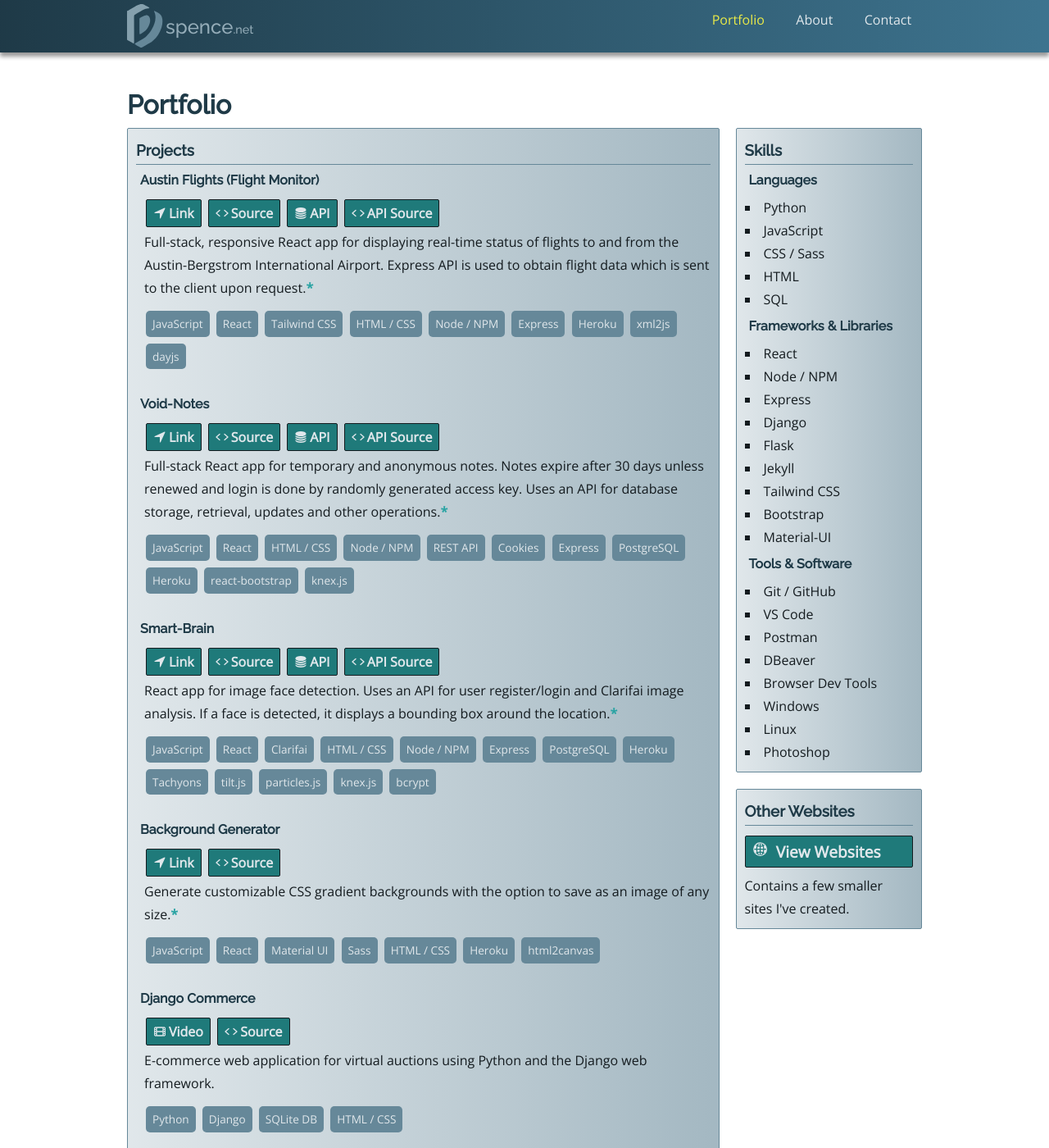
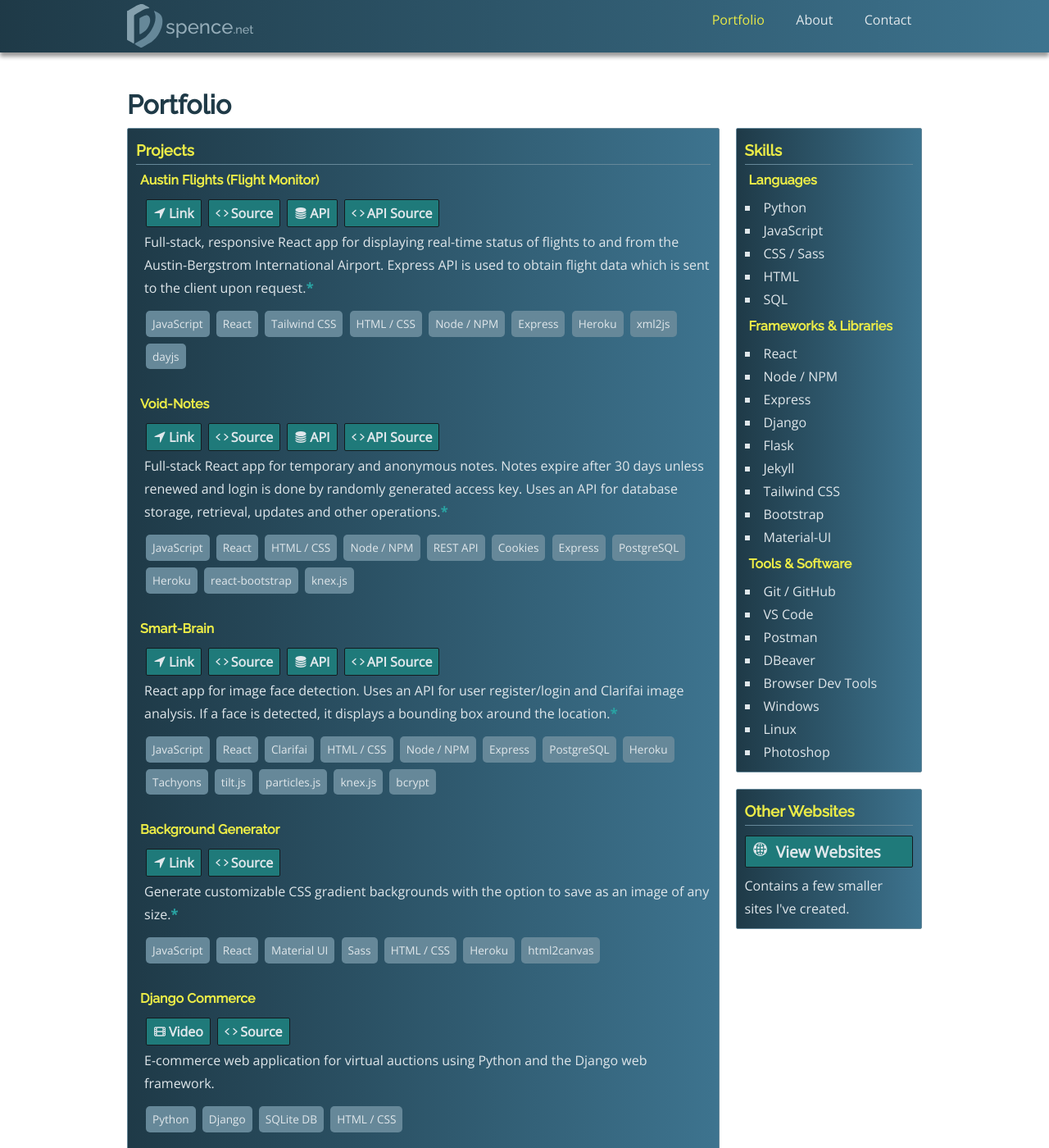
Before and after one commit to daspe/d-spence.github.io, a Jekyll site: the page built from _pages/portfolio.html, in a window 1280 px wide and 1400 px high. Shown: the whole window at 82% size. Built offline with Jekyll 4.4.1, drawn with Linux system fonts in a browser that asks for light colours; some web fonts are replaced.

Commit message:
Changed container gradient color

```diff
--- a/_sass/components/container.scss
+++ b/_sass/components/container.scss
@@ -6,20 +6,19 @@
 
 .fancy-container {
     padding: 10px;
-    background: $grad-light;
+    background: $grad-color;
     border: 1px solid $primary-mid;
     border-radius: 2px;
+    color: $primary-light;
     transition: 0.2s;
 
+    h3, h4 {
+        color: lighten($highlight-color, 0%);
+    }
+
     &:hover {
-        background: $grad-color;
         box-shadow: -5px 5px 0px $primary-mid;
         transform: translate(5px, -5px);
-        color: $primary-light;
-
-        h3, h4 {
-            color: lighten($highlight-color, 0%);
-        }
     }
 }
 
```
